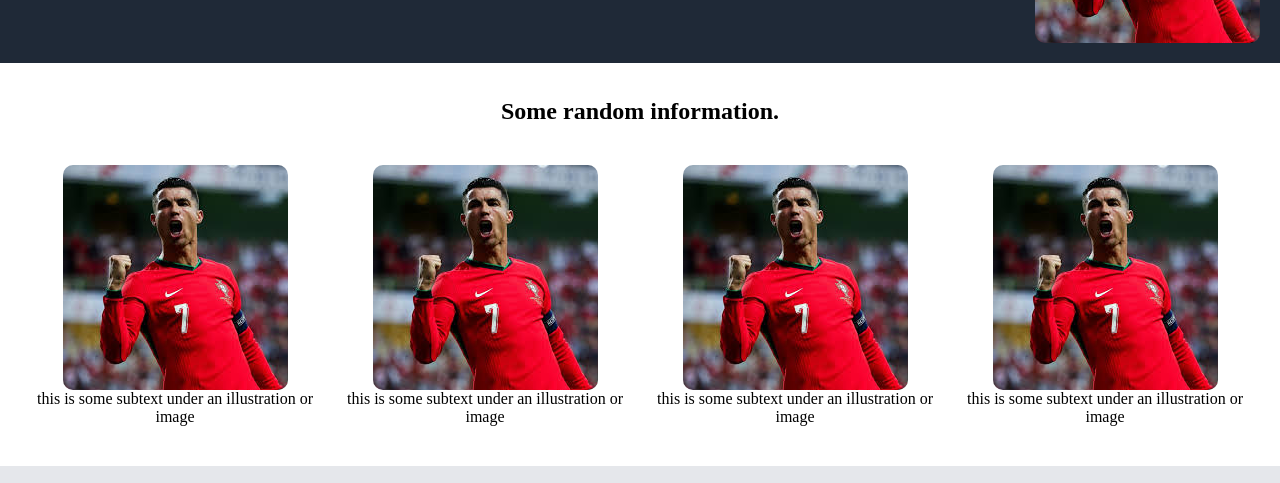
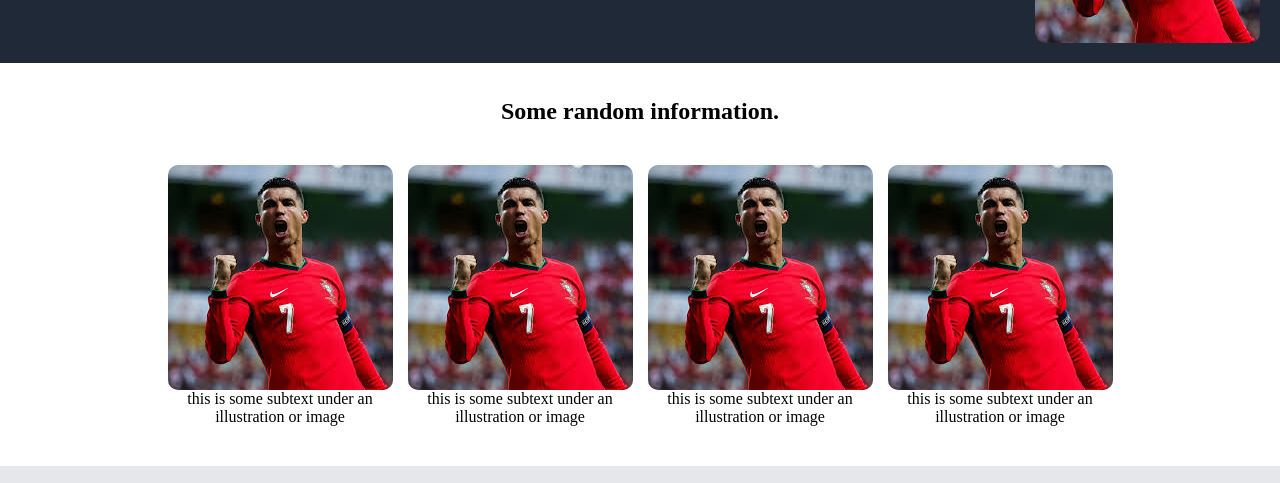
Before and after one commit to paco-37/odin-landing-page, a plain HTML site: page index.html in a window 1280 px wide. Shown: the part 269-752 px from the top of the page. Drawn offline with Linux system fonts and the light colour scheme.

Commit message:
adjustet text under image

```diff
--- a/index.html
+++ b/index.html
@@ -35,19 +35,19 @@
         <div class="oberemitte">
             <h3>Some random information.</h3>
             <div class="oberemitte-unten">
-                <div>
+                <div class="bildmittext">
                     <img src="images/cristiano.jpg" alt="">
                     <p>this is some subtext under an illustration or image</p>
                 </div>
-                <div>
+                <div class="bildmittext">
                     <img src="images/cristiano.jpg" alt="">
                     <p>this is some subtext under an illustration or image</p>
                 </div>
-                <div>
+                <div class="bildmittext">
                     <img src="images/cristiano.jpg" alt="">
                     <p>this is some subtext under an illustration or image</p>
                 </div>
-                <div>
+                <div class="bildmittext">
                     <img src="images/cristiano.jpg" alt="">
                     <p>this is some subtext under an illustration or image</p>
                 </div>
--- a/styles.css
+++ b/styles.css
@@ -84,6 +84,7 @@ header ul li a {
     padding: 20px;
     text-align: center;
     margin-bottom: 20px;
+    gap: 40px;
 }
 
 .oberemitte h3 {
@@ -93,6 +94,9 @@ header ul li a {
     margin-bottom: 20px;;
 }
 
+.bildmittext {
+    max-width: 200px;
+}
 
 .unteremitte {
     background-color: #E5E7EB;
```
